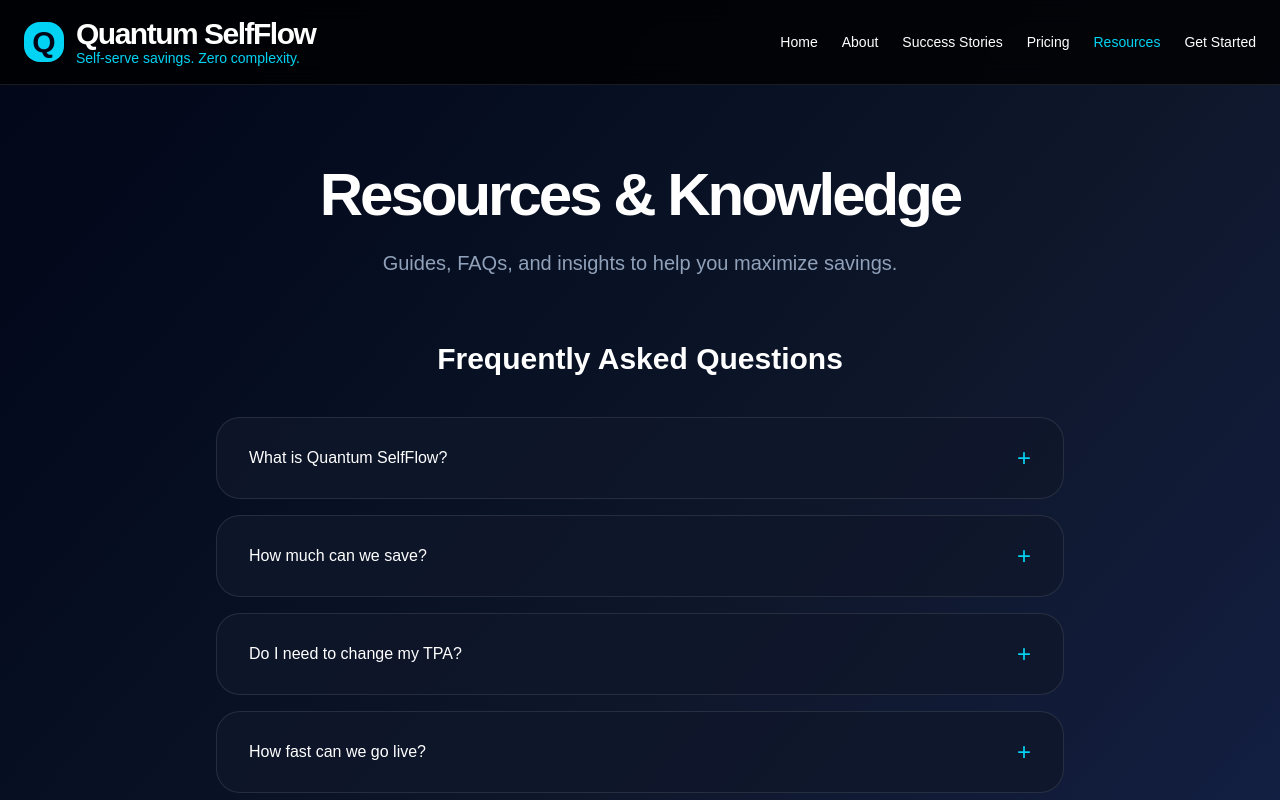
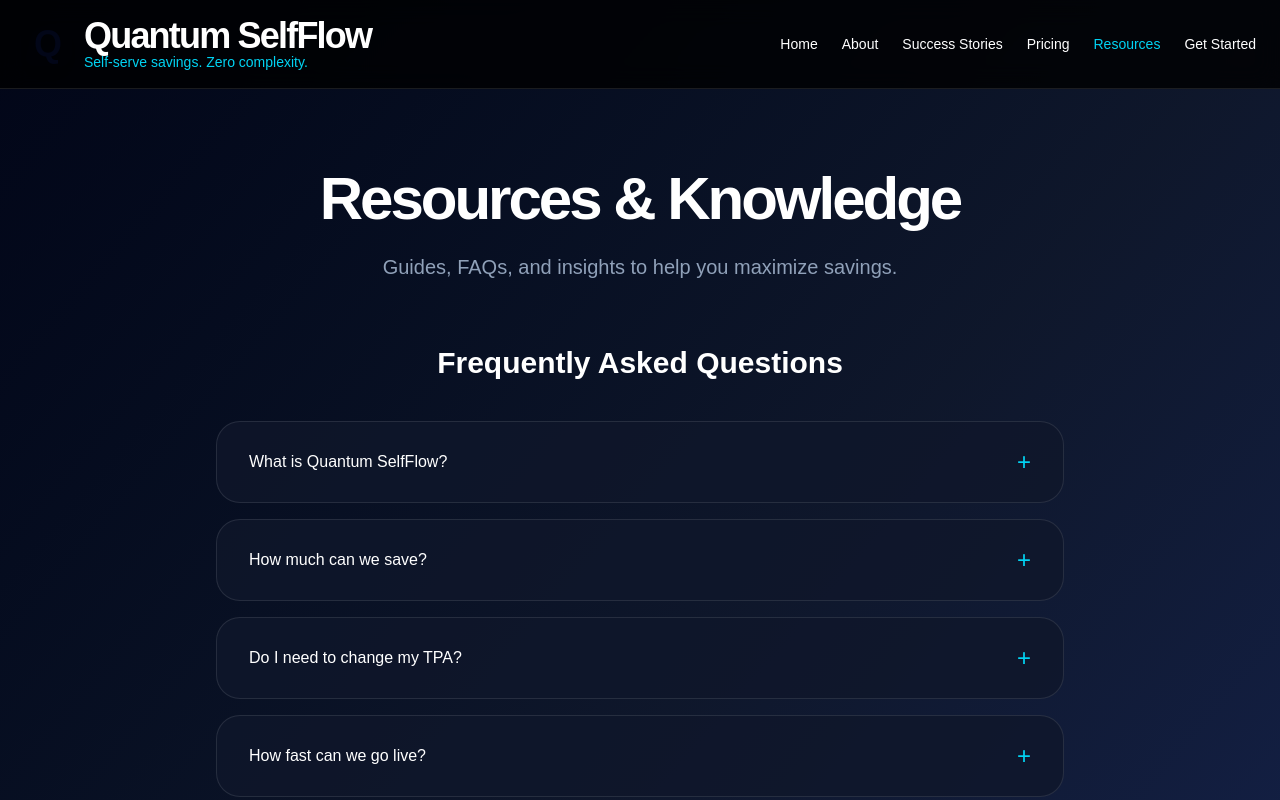
Before and after one commit to ryunstuart/quantum-selfflow, a Next.js app in the folder frontend/: page /resources in a window 1280 px wide. Shown: the top 800 px of the page. Built offline with nearby package versions, Linux system fonts and the light colour scheme.

Commit message:
Resources page - dynamic header (large logo for guests, small for logged-in)

```diff
--- a/frontend/app/resources/page.tsx
+++ b/frontend/app/resources/page.tsx
@@ -32,14 +32,17 @@ export default function Resources() {
       <nav className="border-b border-white/10 bg-black/80 backdrop-blur-md sticky top-0 z-50">
         <div className="max-w-7xl mx-auto px-4 md:px-6 py-4 flex justify-between items-center">
           <Link href="/" className="flex items-center gap-3 hover:opacity-90 transition">
-            <div className="w-9 h-9 md:w-10 md:h-10 bg-cyan-400 rounded-2xl flex items-center justify-center text-slate-950 font-bold text-2xl md:text-3xl shadow-lg">Q</div>
+            {/* Larger logo for guests, smaller for logged-in */}
+            <div className={`rounded-2xl flex items-center justify-center text-slate-950 font-bold shadow-lg transition-all ${isLoggedIn ? 'w-9 h-9 md:w-10 md:h-10 text-2xl md:text-3xl' : 'w-10 h-10 md:w-12 md:h-12 text-3xl md:text-4xl'}`}>
+              Q
+            </div>
             <div>
-              <div className="font-bold text-2xl md:text-3xl tracking-tighter">Quantum SelfFlow</div>
+              <div className={`font-bold tracking-tighter transition-all ${isLoggedIn ? 'text-2xl md:text-3xl' : 'text-3xl md:text-4xl'}`}>Quantum SelfFlow</div>
               <div className="text-cyan-400 text-xs md:text-sm -mt-1">Self-serve savings. Zero complexity.</div>
             </div>
           </Link>
 
-          {/* Desktop Nav - Clean logged-in / guest */}
+          {/* Desktop Nav */}
           <div className="hidden md:flex items-center gap-6 text-sm font-medium">
             {isLoggedIn ? (
               <>
@@ -69,6 +72,7 @@ export default function Resources() {
           </button>
         </div>
 
+        {/* Mobile Menu */}
         {mobileMenuOpen && (
           <div className="md:hidden border-t border-white/10 bg-black/95 py-8">
             <div className="flex flex-col gap-6 text-center text-lg font-medium">
```
